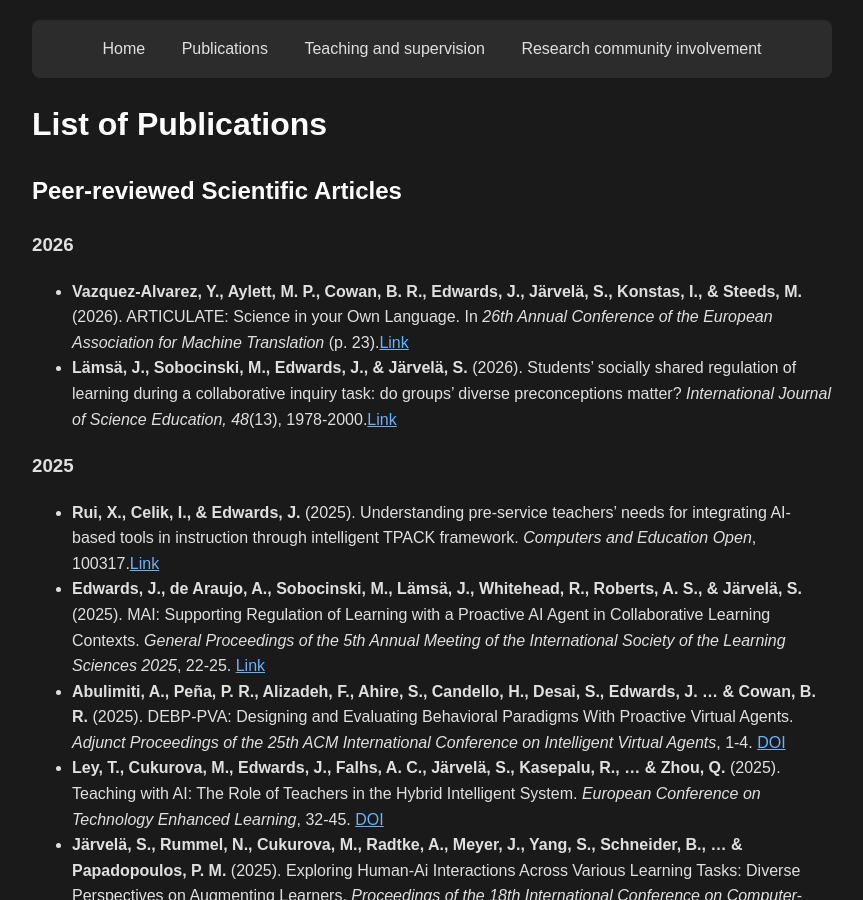
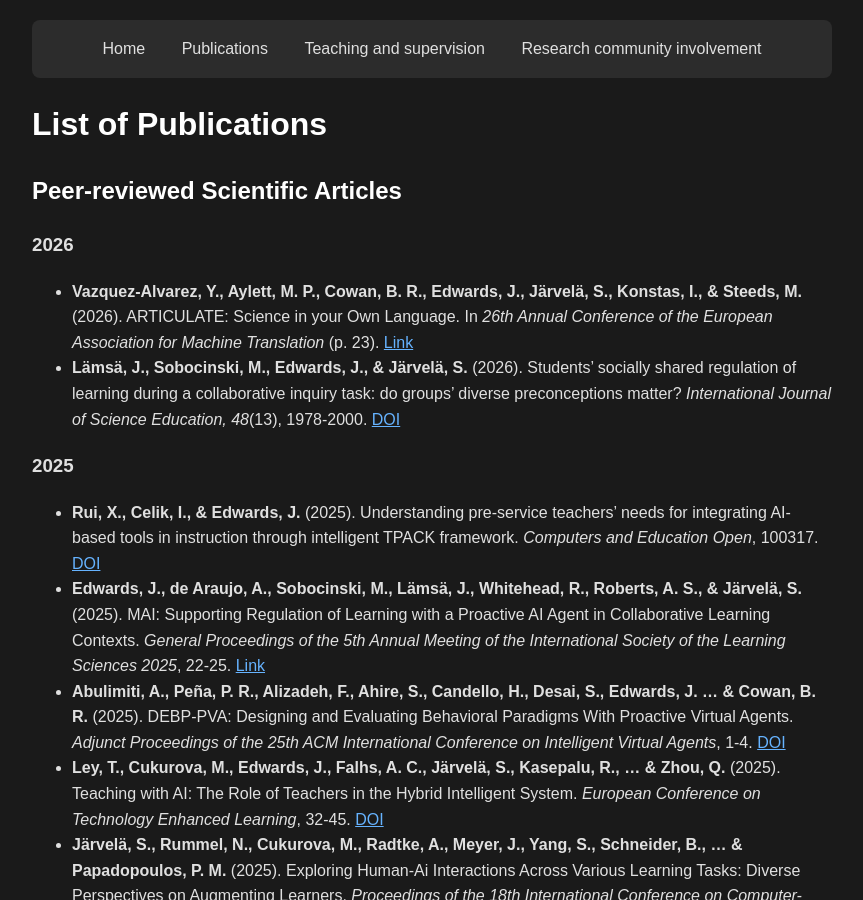
Before and after one commit to justinHCI/justinHCI.github.io, a Jekyll site: the page built from publications.md, in a window 1280 px wide and 900 px high. Shown: the whole window, without its empty margins (208-1071 px from the left). Built offline with Jekyll 4.4.1, drawn with Linux system fonts in a browser that asks for light colours.

Commit message:
dois and links

```diff
--- a/publications.md
+++ b/publications.md
@@ -9,12 +9,12 @@ title: Publications
 
 ### 2026
 
-- **Vazquez-Alvarez, Y., Aylett, M. P., Cowan, B. R., Edwards, J., Järvelä, S., Konstas, I., & Steeds, M.** (2026). ARTICULATE: Science in your Own Language. In *26th Annual Conference of the European Association for Machine Translation* (p. 23).[Link](file:///C:/Users/edwar194/Downloads/EAMT2026_proceedings_Vol_2.pdf)
-- **Lämsä, J., Sobocinski, M., Edwards, J., & Järvelä, S.** (2026). Students’ socially shared regulation of learning during a collaborative inquiry task: do groups’ diverse preconceptions matter? *International Journal of Science Education, 48*(13), 1978-2000.[Link](https://www.tandfonline.com/doi/full/10.1080/09500693.2025.2504642)
+- **Vazquez-Alvarez, Y., Aylett, M. P., Cowan, B. R., Edwards, J., Järvelä, S., Konstas, I., & Steeds, M.** (2026). ARTICULATE: Science in your Own Language. In *26th Annual Conference of the European Association for Machine Translation* (p. 23). [Link](file:///C:/Users/edwar194/Downloads/EAMT2026_proceedings_Vol_2.pdf)
+- **Lämsä, J., Sobocinski, M., Edwards, J., & Järvelä, S.** (2026). Students’ socially shared regulation of learning during a collaborative inquiry task: do groups’ diverse preconceptions matter? *International Journal of Science Education, 48*(13), 1978-2000. [DOI](https://www.tandfonline.com/doi/full/10.1080/09500693.2025.2504642)
 
 ### 2025
 
-- **Rui, X., Celik, I., & Edwards, J.** (2025). Understanding pre-service teachers’ needs for integrating AI-based tools in instruction through intelligent TPACK framework. *Computers and Education Open*, 100317.[Link](https://www.sciencedirect.com/science/article/pii/S266655732500076X)
+- **Rui, X., Celik, I., & Edwards, J.** (2025). Understanding pre-service teachers’ needs for integrating AI-based tools in instruction through intelligent TPACK framework. *Computers and Education Open*, 100317. [DOI](https://www.sciencedirect.com/science/article/pii/S266655732500076X)
 - **Edwards, J., de Araujo, A., Sobocinski, M., Lämsä, J., Whitehead, R., Roberts, A. S., & Järvelä, S.** (2025). MAI: Supporting Regulation of Learning with a Proactive AI Agent in Collaborative Learning Contexts. *General Proceedings of the 5th Annual Meeting of the International Society of the Learning Sciences 2025*, 22-25. [Link](https://2025.isls.org/proceedings/)
 - **Abulimiti, A., Peña, P. R., Alizadeh, F., Ahire, S., Candello, H., Desai, S., Edwards, J. ... & Cowan, B. R.** (2025). DEBP-PVA: Designing and Evaluating Behavioral Paradigms With Proactive Virtual Agents. *Adjunct Proceedings of the 25th ACM International Conference on Intelligent Virtual Agents*, 1-4. [DOI](https://doi.org/10.1145/3742886.3758118)
 - **Ley, T., Cukurova, M., Edwards, J., Falhs, A. C., Järvelä, S., Kasepalu, R., ... & Zhou, Q.** (2025). Teaching with AI: The Role of Teachers in the Hybrid Intelligent System. *European Conference on Technology Enhanced Learning*, 32-45. [DOI](https://doi.org/10.1007/978-3-032-03873-9_3)
```
